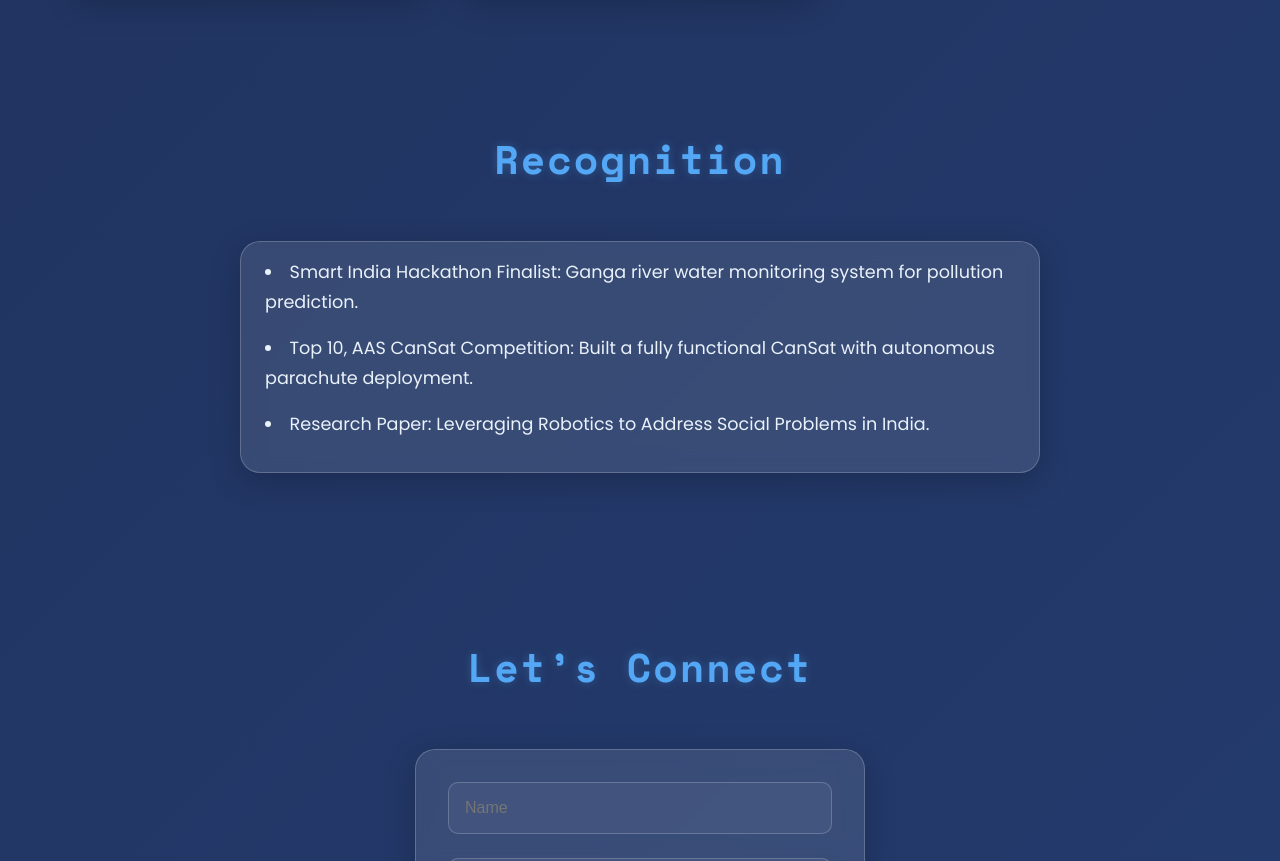
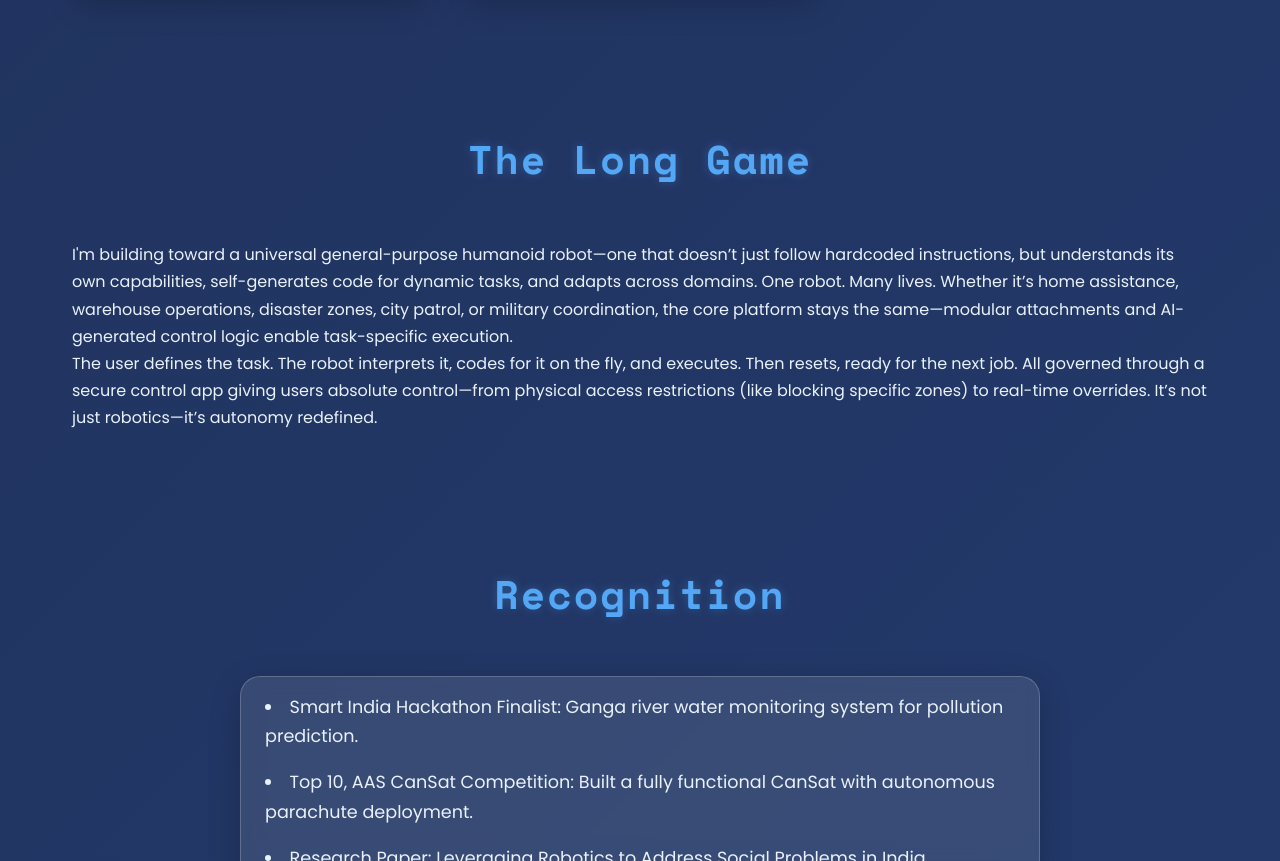
Before and after one commit to ansh1113/portfolio, a website: page index.html in a window 1280 px wide. Shown: the part 6115-6976 px from the top of the page. Drawn offline with nearby package versions, Linux system fonts and the light colour scheme.

Commit message:
Update index.html

```diff
--- a/index.html
+++ b/index.html
@@ -215,6 +215,18 @@
   </div>
 </section>
 
+<section id="Vision" class="section">
+  <div class="container" data-aos="fade-up">
+    <h2 class="section-title">The Long Game</h2>
+    <p class="section-description">
+      I'm building toward a universal general-purpose humanoid robot—one that doesn’t just follow hardcoded instructions, but understands its own capabilities, self-generates code for dynamic tasks, and adapts across domains. One robot. Many lives. Whether it’s home assistance, warehouse operations, disaster zones, city patrol, or military coordination, the core platform stays the same—modular attachments and AI-generated control logic enable task-specific execution.
+    </p>
+    <p class="section-description">
+      The user defines the task. The robot interprets it, codes for it on the fly, and executes. Then resets, ready for the next job. All governed through a secure control app giving users absolute control—from physical access restrictions (like blocking specific zones) to real-time overrides. It’s not just robotics—it’s autonomy redefined.
+    </p>
+  </div>
+</section>
+
   <section id="recognition" data-aos="fade-up">
     <h2>Recognition</h2>
     <ul class="awards-list glass-card">
```
